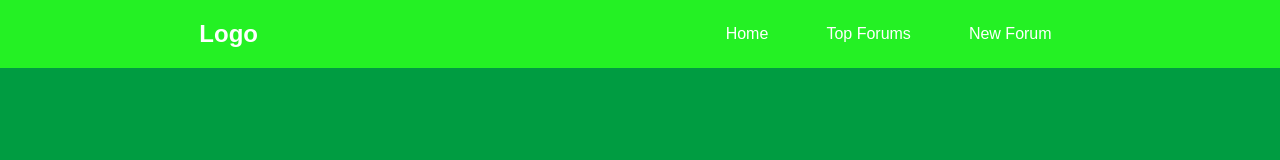
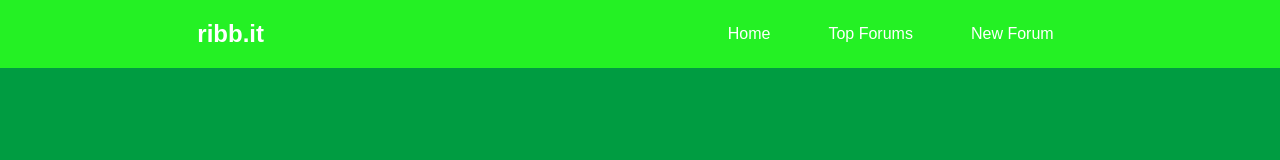
Before and after one commit to baito-mq/comp3120-groupac-project, a React (Create React App) app: page / in a window 1280 px wide. Shown: the top 160 px of the page. Built offline with nearby package versions, Linux system fonts and the light colour scheme.

Commit message:
Nav updated

```diff
--- a/src/components/Nav.js
+++ b/src/components/Nav.js
@@ -4,7 +4,7 @@ import React from 'react'
 const Nav = () => {
         return (
                 <nav>
-                        <h1>Logo</h1>
+                        <h1>ribb.it</h1>
                         <ul className="nav-links">
                                 <li>Home</li>
                                 <li>Top Forums</li>
```
Also changed, not shown: 1 other file (tests, documents, lock files or other folders).
